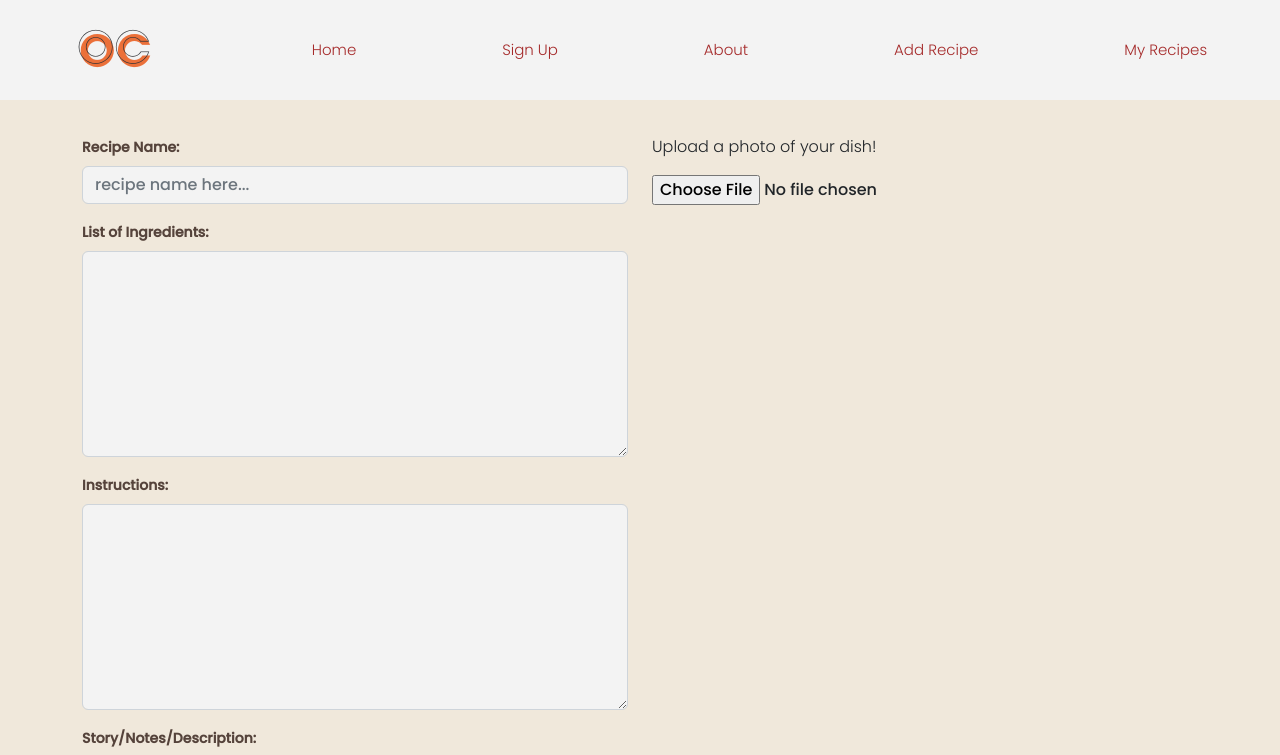
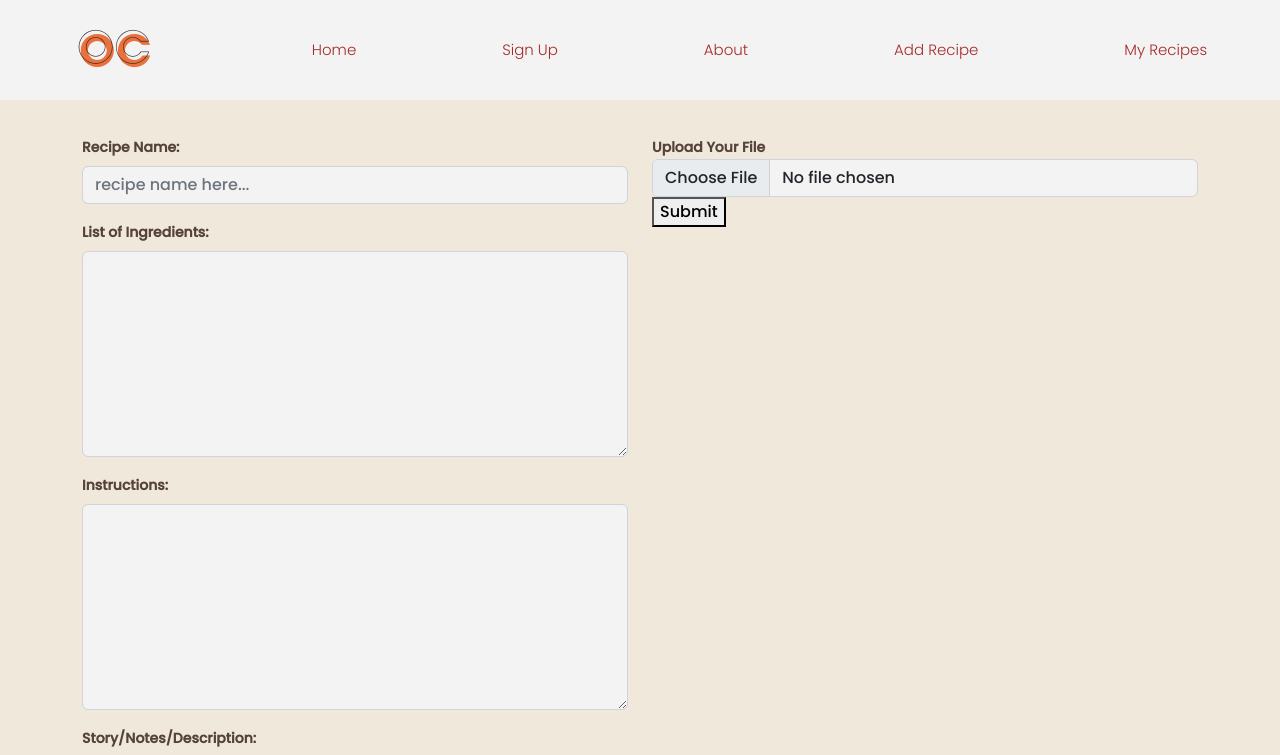
Before and after one commit to zuetesei/cook-book, a React (Create React App) app: page /recipes in a window 1280 px wide. Shown: the top 755 px of the page. Built offline with nearby package versions, Linux system fonts and the light colour scheme.

Commit message:
file uploader and styles added

```diff
--- /dev/null
+++ b/src/components/FileUploader/index.js
@@ -0,0 +1,37 @@
+import React from "react";
+import { useState } from "react";
+// import library to use w/ data
+// import "../../styles/Upload.css/";
+
+export const FileUploader = ({}) => {
+  const [file, setFile] = useState(null);
+  const onIpnutChange = (e) => {
+    console.log(e.target.files);
+    setFile(e.target.files[0]);
+  };
+
+  const onSubmit = (e) => {
+    e.preventDefault();
+
+    const data = new FormData();
+
+    data.append("file", file);
+
+    // we need to send the data to library
+  };
+
+  return (
+    <form method="post" action="#" id="#" onSubmit={onSubmit}>
+      <div class="form-group files">
+        <label>Upload Your File</label>
+        <input
+          type="file"
+          onChange={onIpnutChange}
+          class="form-control"
+          multiple=""
+        />
+      </div>
+      <button>Submit</button>
+    </form>
+  );
+};
--- a/src/pages/MyRecipes.js
+++ b/src/pages/MyRecipes.js
@@ -1,9 +1,8 @@
 import React from "react";
 import "../styles/Myrecipes.css";
-import Form from "react-bootstrap/Form";
 import Container from "react-bootstrap/Container";
 import Button from "react-bootstrap/Button";
-import { Link, useLocation } from "react-router-dom";
+import { Link } from "react-router-dom";
 
 function Recipes() {
   return (
--- a/src/pages/Recipes.js
+++ b/src/pages/Recipes.js
@@ -5,6 +5,7 @@ import Container from "react-bootstrap/Container";
 import Row from "react-bootstrap/Row";
 import Col from "react-bootstrap/Col";
 import Button from "react-bootstrap/Button";
+import { FileUploader } from "../components/FileUploader";
 
 function Recipes() {
   return (
@@ -48,8 +49,9 @@ function Recipes() {
             </Form>
           </Col>
           <Col className="sm={4}">
-            <p>Upload a photo of your dish!</p>
-            <input type="file" />
+            {/* <p>Upload a photo of your dish!</p>
+            <input type="file" /> */}
+            <FileUploader />
           </Col>
         </Row>
       </Container>
--- /dev/null
+++ b/src/styles/Upload.css
@@ -0,0 +1,56 @@
+.files input {
+  outline: 2px dashed #92b0b3;
+  outline-offset: -10px;
+  -webkit-transition: outline-offset 0.15s ease-in-out,
+    background-color 0.15s linear;
+  transition: outline-offset 0.15s ease-in-out, background-color 0.15s linear;
+  padding: 120px 0px 85px 35%;
+  text-align: center !important;
+  margin: 0;
+  width: 100% !important;
+}
+.files input:focus {
+  outline: 2px dashed #92b0b3;
+  outline-offset: -10px;
+  -webkit-transition: outline-offset 0.15s ease-in-out,
+    background-color 0.15s linear;
+  transition: outline-offset 0.15s ease-in-out, background-color 0.15s linear;
+  border: 1px solid #92b0b3;
+}
+.files {
+  position: relative;
+}
+.files:after {
+  pointer-events: none;
+  position: absolute;
+  top: 60px;
+  left: 0;
+  width: 50px;
+  right: 0;
+  height: 56px;
+  content: "";
+  background-image: url(https://image.flaticon.com/icons/png/128/109/109612.png);
+  display: block;
+  margin: 0 auto;
+  background-size: 100%;
+  background-repeat: no-repeat;
+}
+.color input {
+  background-color: #f1f1f1;
+}
+.files:before {
+  position: absolute;
+  bottom: 10px;
+  left: 0;
+  pointer-events: none;
+  width: 100%;
+  right: 0;
+  height: 57px;
+  content: " or drag it here. ";
+  display: block;
+  margin: 0 auto;
+  color: #2ea591;
+  font-weight: 600;
+  text-transform: capitalize;
+  text-align: center;
+}
```
